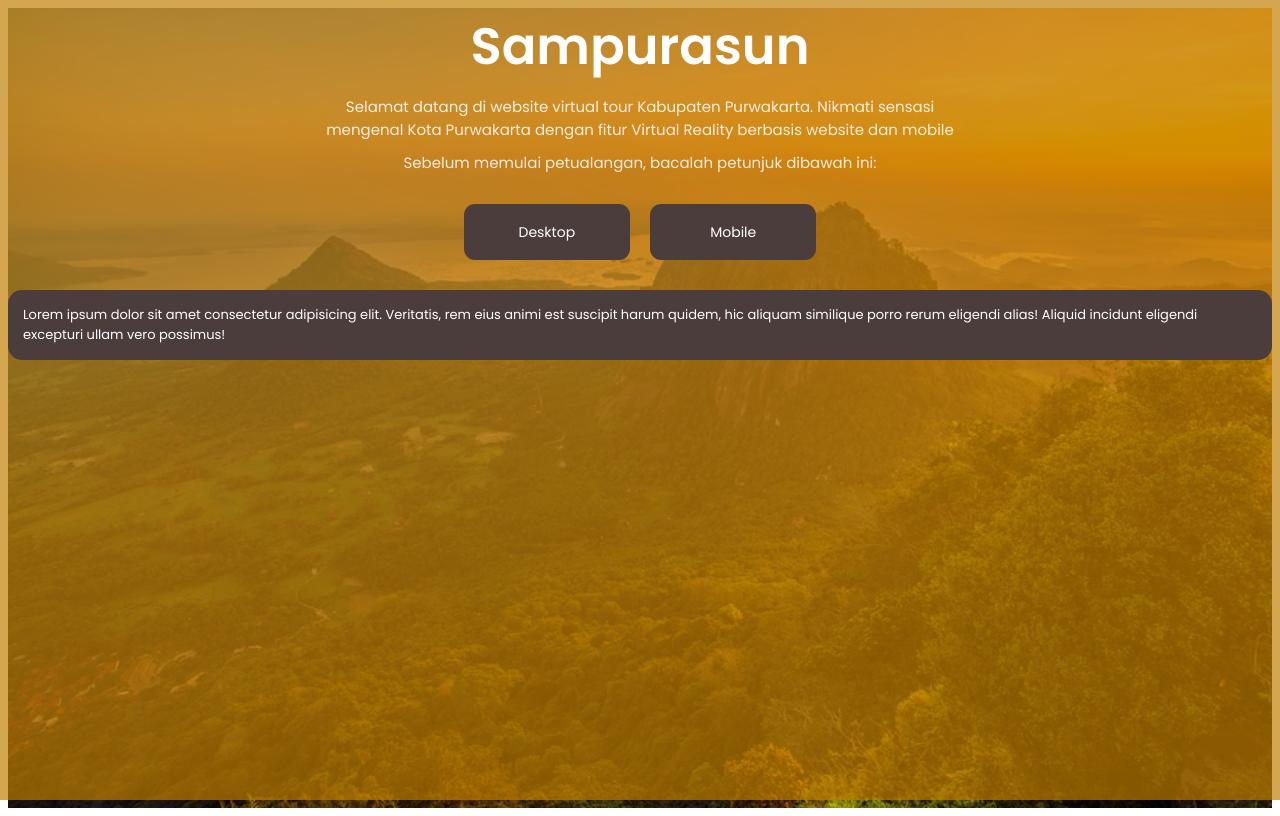
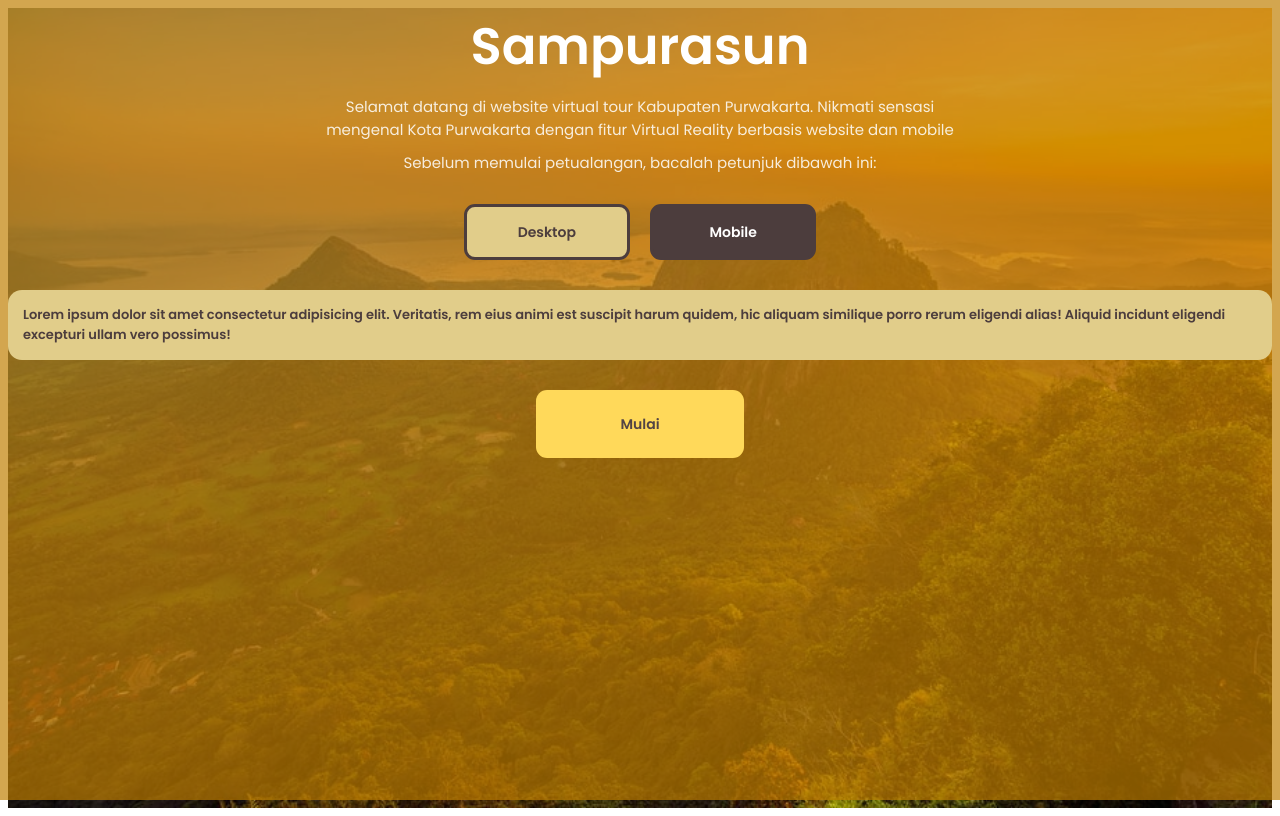
Before and after one commit to farhangunadi/Purwakarta-vitour, a Next.js app: page / in a window 1280 px wide. Built offline with nearby package versions, Linux system fonts and the light colour scheme.

Commit message:
styling in splash screen

```diff
--- a/components/VR Aframe/Splash Screen/SplashScreen.js
+++ b/components/VR Aframe/Splash Screen/SplashScreen.js
@@ -1,8 +1,13 @@
-import React from "react";
+import React, { useState } from "react";
 import Image from "next/image";
 import styles from "../../../styles/SplashScreen.module.css";
 
 function SplashScreen() {
+  const [guide, setGuide] = useState(1);
+  const handleGuideVersion = (buttonId) => {
+    setGuide(buttonId);
+  };
+
   return (
     <div className={styles.SplashContainer}>
       <div className={styles.splash_content}>
@@ -16,15 +21,45 @@ function SplashScreen() {
           Sebelum memulai petualangan, bacalah petunjuk dibawah ini:
         </p>
         <div className={styles.btn_wrap}>
-          <button className={styles.btn_guide}>Desktop</button>
-          <button className={styles.btn_guide}>Mobile</button>
+          <button
+            style={{
+              backgroundColor: guide === 1 ? "#E1CD8A" : "#4c3d3d",
+              color: guide == 1 ? "#4c3d3d" : "",
+            }}
+            onClick={() => handleGuideVersion(1)}
+            className={styles.btn_guide}
+          >
+            Desktop
+          </button>
+          <button
+            style={{
+              backgroundColor: guide === 2 ? "#E1CD8A" : "#4c3d3d",
+              color: guide == 2 ? "#4c3d3d" : "",
+            }}
+            onClick={() => handleGuideVersion(2)}
+            className={styles.btn_guide}
+          >
+            Mobile
+          </button>
         </div>
-        <div className={styles.guide} id="desktop_guide">
-          Lorem ipsum dolor sit amet consectetur adipisicing elit. Veritatis,
-          rem eius animi est suscipit harum quidem, hic aliquam similique porro
-          rerum eligendi alias! Aliquid incidunt eligendi excepturi ullam vero
-          possimus!
-        </div>
+        {guide == 1 ? (
+          <div className={styles.guide} id="desktop_guide">
+            Lorem ipsum dolor sit amet consectetur adipisicing elit. Veritatis,
+            rem eius animi est suscipit harum quidem, hic aliquam similique
+            porro rerum eligendi alias! Aliquid incidunt eligendi excepturi
+            ullam vero possimus!
+          </div>
+        ) : (
+          <div className={styles.guide} id="mobile_guide">
+            Mobile,Lorem ipsum dolor sit amet consectetur adipisicing elit.
+            Veritatis, rem eius animi est suscipit harum quidem, hic aliquam
+            similique porro rerum eligendi alias! Aliquid incidunt eligendi
+            excepturi ullam vero possimus!
+          </div>
+        )}
+        <a className={styles.play_button} href="/mainmenu">
+          Mulai
+        </a>
       </div>
     </div>
   );
--- a/styles/SplashScreen.module.css
+++ b/styles/SplashScreen.module.css
@@ -52,33 +52,51 @@
   align-items: center;
   margin-top: 30px;
 }
+.btn_guide,
+.play_button {
+  text-align: center;
+  font-family: "Poppins";
+  font-style: normal;
+  font-weight: 600;
+  font-size: 14px;
+  line-height: normal;
+
+  cursor: pointer;
+}
+.guide {
+  width: auto;
+  max-width: 1280px;
+  margin: 30px auto;
+  height: fit-content;
+  padding: 15px;
+  background: #e1cd8a;
+  border-radius: 14px;
+  color: #4c3d3d;
+  font-family: "Poppins";
+  font-style: normal;
+  font-weight: 600;
+  font-size: 13px;
+}
 .btn_guide {
   width: 13vw;
   height: 7vh;
   padding: 10px;
   background: #4c3d3d;
   border-radius: 10.9846px;
-  border: none;
-  text-align: center;
-  font-family: "Poppins";
-  font-style: normal;
-  font-weight: 400;
-  font-size: 14px;
-  line-height: normal;
+  border: solid 3px #4c3d3d;
   color: white;
   margin: 0 10px;
-  cursor: pointer;
 }
-.guide {
-  width: auto;
-  margin: 30px auto;
-  height: fit-content;
-  padding: 15px;
-  background: #4c3d3d;
-  border-radius: 14px;
-  color: white;
-  font-family: "Poppins";
-  font-style: normal;
-  font-weight: 400;
-  font-size: 13px;
+.play_button {
+  display: flex;
+  justify-content: center;
+  align-items: center;
+  width: 15vw;
+  height: 8vh;
+  padding: 2px 8px;
+  background: #ffd95a;
+  border-radius: 10.9846px;
+  color: #534444;
+  margin: 0 auto;
+  text-decoration: none;
 }
```
